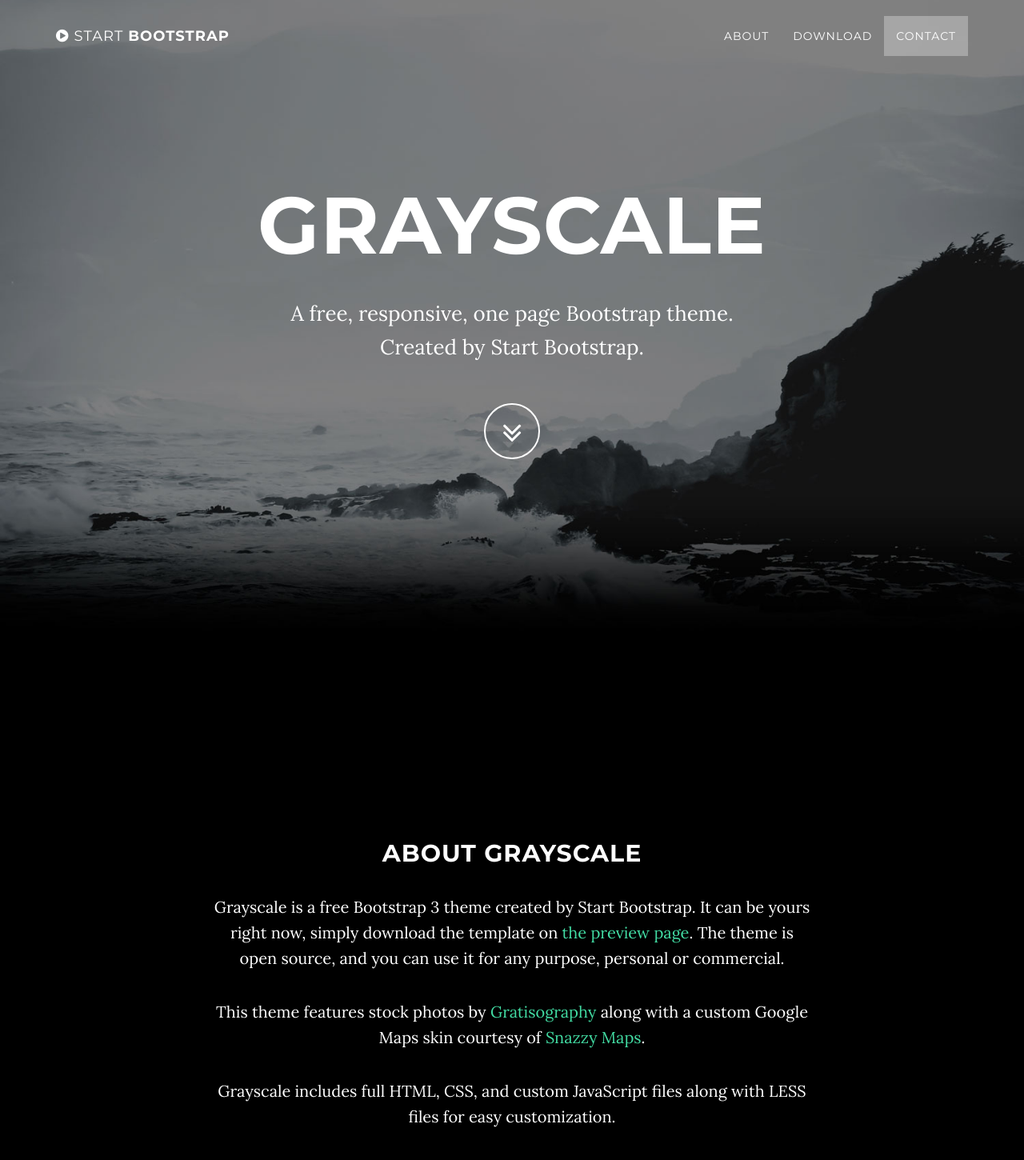
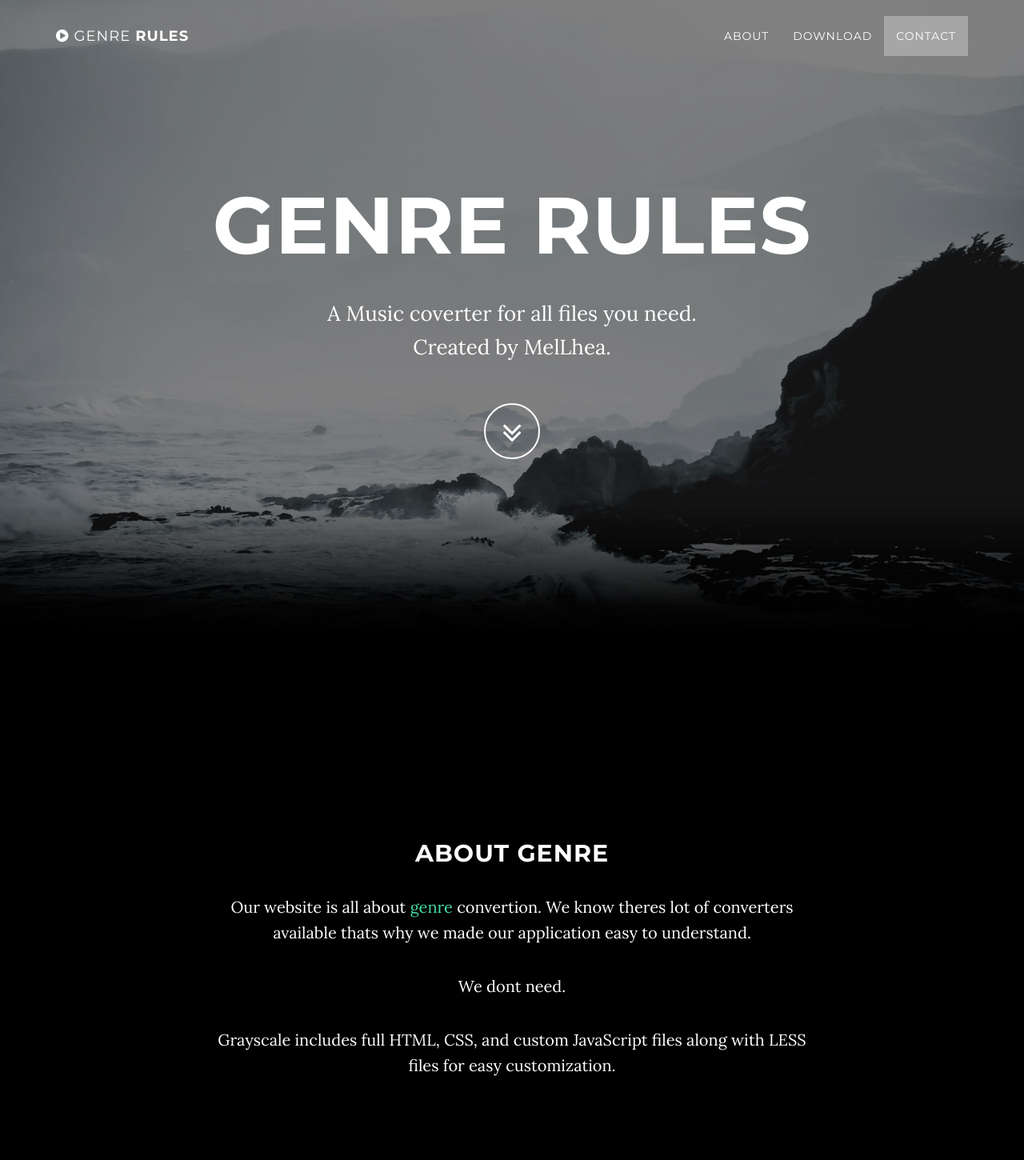
Before and after one commit to pearlyndanes/fullwebsite, a website: page index.html in a window 1280 px wide. Shown: the top 1450 px of the page at 80% size. Drawn offline with nearby package versions, Linux system fonts and the light colour scheme; some packages are replaced by stand-ins of ours.

Commit message:
Update index.html

```diff
--- a/index.html
+++ b/index.html
@@ -9,7 +9,7 @@
     <meta name="description" content="">
     <meta name="author" content="">
 
-    <title>Grayscale - Start Bootstrap Theme</title>
+    <title>Fullwebsite - Start Bootstrap Theme</title>
 
     <!-- Bootstrap Core CSS -->
     <link href="vendor/bootstrap/css/bootstrap.min.css" rel="stylesheet">
@@ -41,7 +41,7 @@
                     Menu <i class="fa fa-bars"></i>
                 </button>
                 <a class="navbar-brand page-scroll" href="#page-top">
-                    <i class="fa fa-play-circle"></i> <span class="light">Start</span> Bootstrap
+                    <i class="fa fa-play-circle"></i> <span class="light">Genre</span> Rules
                 </a>
             </div>
 
@@ -74,9 +74,9 @@
             <div class="container">
                 <div class="row">
                     <div class="col-md-8 col-md-offset-2">
-                        <h1 class="brand-heading">Grayscale</h1>
-                        <p class="intro-text">A free, responsive, one page Bootstrap theme.
-                            <br>Created by Start Bootstrap.</p>
+                        <h1 class="brand-heading">Genre Rules</h1>
+                        <p class="intro-text">A Music coverter for all files you need.
+                            <br>Created by MelLhea.</p>
                         <a href="#about" class="btn btn-circle page-scroll">
                             <i class="fa fa-angle-double-down animated"></i>
                         </a>
@@ -90,9 +90,9 @@
     <section id="about" class="container content-section text-center">
         <div class="row">
             <div class="col-lg-8 col-lg-offset-2">
-                <h2>About Grayscale</h2>
-                <p>Grayscale is a free Bootstrap 3 theme created by Start Bootstrap. It can be yours right now, simply download the template on <a href="http://startbootstrap.com/template-overviews/grayscale/">the preview page</a>. The theme is open source, and you can use it for any purpose, personal or commercial.</p>
-                <p>This theme features stock photos by <a href="http://gratisography.com/">Gratisography</a> along with a custom Google Maps skin courtesy of <a href="http://snazzymaps.com/">Snazzy Maps</a>.</p>
+                <h2>About Genre</h2>
+                <p>Our website is all about  <a href="http://www.merriam-webster.com/dictionary/genre">genre</a> convertion. We know theres  lot of converters available thats why we made our application easy to understand.</p>
+                <p>We dont need.</p>
                 <p>Grayscale includes full HTML, CSS, and custom JavaScript files along with LESS files for easy customization.</p>
             </div>
         </div>
```
